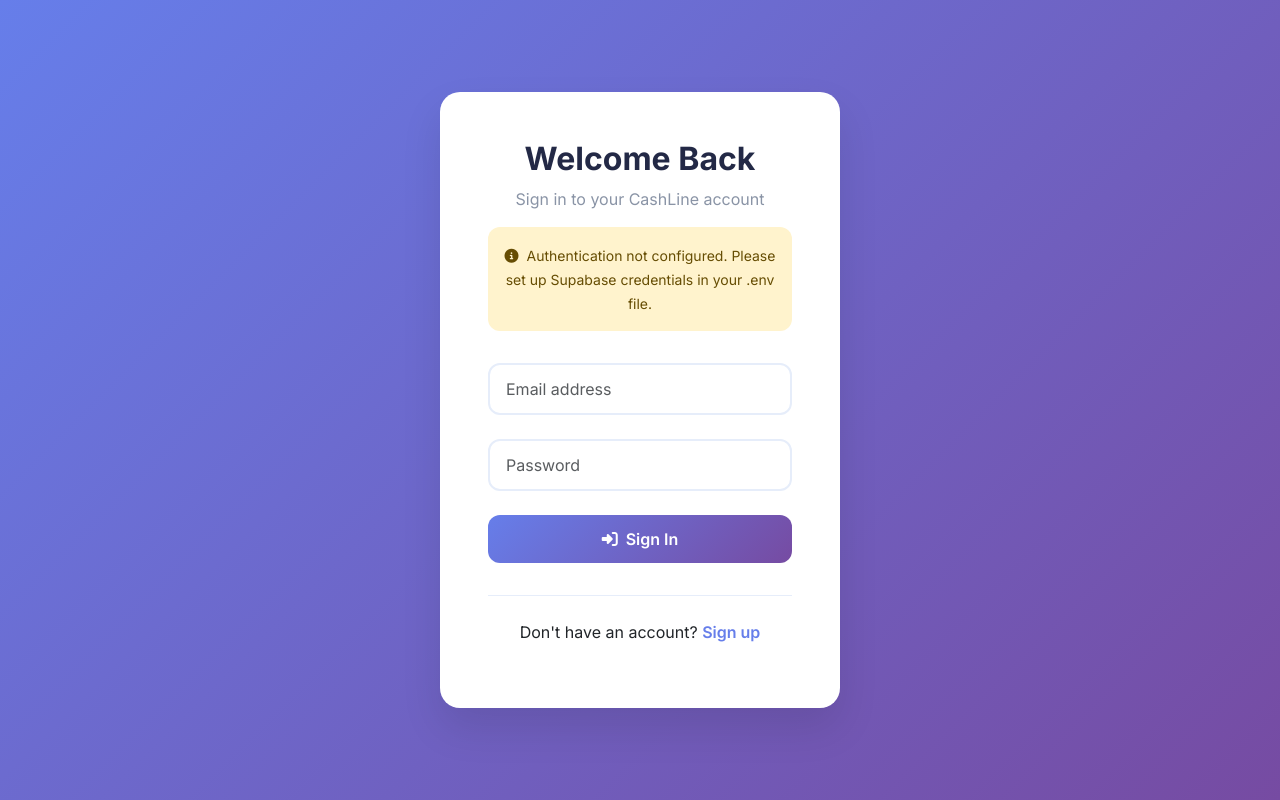
After one commit to gus-droid/Budgeting, a Flask app: page /login in a window 1280 px wide. The commit adds this page. Run offline with Flask 3, Linux system fonts and the light colour scheme.

Commit message:
Updated login/signup

```diff
--- a/BudgetingWeb/app.py
+++ b/BudgetingWeb/app.py
@@ -1,4 +1,4 @@
-from flask import Flask, render_template, request, redirect, url_for, session, jsonify
+from flask import Flask, render_template, request, redirect, url_for, session, jsonify, session, flash
 import os
 from datetime import datetime
 from db import db_operations
@@ -7,10 +7,23 @@
 from db import investments as investments_db
 from db.database import reset_db
 import json
-from functools import lru_cache
+from functools import lru_cache, wraps
+from supabase import create_client, Client
+
 
 # Load environment variables from .env if present
 load_dotenv(dotenv_path=os.path.join(os.path.dirname(__file__), '.env'))
+
+# Supabase
+SUPABASE_URL = os.environ.get("SUPABASE_URL")
+SUPABASE_KEY = os.environ.get("SUPABASE_KEY")
+
+# Initialize Supabase client only if credentials are provided
+if SUPABASE_URL and SUPABASE_KEY:
+    supabase: Client = create_client(SUPABASE_URL, SUPABASE_KEY)
+else:
+    supabase = None
+
 
 app = Flask(__name__)
 app.secret_key = os.environ.get('SECRET_KEY', 'your_secret_key')
@@ -20,6 +33,15 @@
 now = datetime.now()
 CURRENT_MONTH = now.strftime('%B')
 CURRENT_YEAR = now.year
+
+# Authentication decorator
+def login_required(f):
+    @wraps(f)
+    def decorated_function(*args, **kwargs):
+        if 'user' not in session:
+            return redirect(url_for('login'))
+        return f(*args, **kwargs)
+    return decorated_function
 
 # Demo data
 DEMO_BUDGETS = [
@@ -165,16 +187,97 @@
     return "\n".join(summary_lines)
 
 @app.route('/demo')
+@login_required
 def demo_mode():
     session['demo_mode'] = True
     return redirect(url_for('dashboard'))
 
 @app.route('/exit_demo')
+@login_required
 def exit_demo():
     session.pop('demo_mode', None)
     return redirect(url_for('dashboard'))
 
 @app.route('/')
+def index():
+    # If Supabase is not configured, redirect to demo mode
+    if not supabase:
+        session['demo_mode'] = True
+        return redirect(url_for('dashboard'))
+
+    # Redirect to login if not authenticated, otherwise to dashboard
+    if 'user' not in session:
+        return redirect(url_for('login'))
+    return redirect(url_for('dashboard'))
+
+@app.route('/login', methods=['GET', 'POST'])
+def login():
+    if request.method == 'GET':
+        return render_template('login.html', supabase_configured=bool(supabase))
+
+    if request.method == 'POST':
+        email = request.form["email"]
+        password = request.form["password"]
+
+        # Check if Supabase is configured
+        if not supabase:
+            flash('Authentication is not configured. Please set up Supabase credentials.', 'error')
+            return render_template('login.html')
+
+        try:
+            response = supabase.auth.sign_in_with_password({
+                "email": email,
+                "password": password,
+            })
+
+            user = response.user
+            if user:
+                session["user"] = user.email
+                session["user_id"] = user.id
+                flash('Login successful!', 'success')
+                return redirect(url_for('dashboard'))
+            else:
+                flash('Login failed. Check your credentials.', 'error')
+                return render_template('login.html')
+
+        except Exception as e:
+            flash(f'Login error: {str(e)}', 'error')
+            return render_template('login.html')
+
+@app.route('/register', methods=['GET', 'POST'])
+def register():
+    if request.method == 'GET':
+        return render_template('register.html', supabase_configured=bool(supabase))
+
+    if request.method == 'POST':
+        email = request.form["email"]
+        password = request.form["password"]
+
+        # Check if Supabase is configured
+        if not supabase:
+            flash('Authentication is not configured. Please set up Supabase credentials.', 'error')
+            return render_template('register.html')
+
+        try:
+            response = supabase.auth.sign_up({
+                "email": email,
+                "password": password,
+            })
+
+            user = response.user
+            if user:
+                flash('Registration successful! Please check your email to confirm your account.', 'success')
+                return redirect(url_for('login'))
+            else:
+                flash('Registration failed.', 'error')
+                return render_template('register.html')
+
+        except Exception as e:
+            flash(f'Registration error: {str(e)}', 'error')
+            return render_template('register.html')
+
+@app.route('/dashboard')
+@login_required
 def dashboard():
     # Always ensure currency and rate are set and up to date
     if 'currency' not in session:
@@ -249,6 +352,7 @@
     return render_template('dashboard.html', data=data, now=datetime.now(), goals=goals, recent_expenses=recent_expenses, investments_snapshot=investments_snapshot, get_currency_symbol=get_currency_symbol, CURRENCY_LIST=CURRENCY_LIST)
 
 @app.route('/onboarding', methods=['GET', 'POST'])
+@login_required
 def onboarding():
     message = None
     error = None
@@ -347,6 +451,7 @@
     return redirect(url_for('dashboard'))
 
 @app.route('/budget', methods=['GET', 'POST'])
+@login_required
 def budget():
     message = None
     if session.get('demo_mode'):
@@ -365,6 +470,7 @@
     return render_template('budget.html', budgets=budgets, message=message, budget_categories=[c[1] for c in categories], category_colors={c[1]: c[2] for c in categories})
 
 @app.route('/edit_budget/<int:budget_id>', methods=['GET', 'POST'])
+@login_required
 def edit_budget(budget_id):
     budget = next((b for b in db_operations.get_all_budgets() if b[0] == budget_id), None)
     categories = db_operations.get_all_categories()
@@ -379,11 +485,13 @@
     return render_template('budget.html', edit_budget=budget, budgets=[b for b in db_operations.get_all_budgets() if b[3] == CURRENT_MONTH and b[4] == CURRENT_YEAR], budget_categories=[c[1] for c in categories], category_colors={c[1]: c[2] for c in categories})
 
 @app.route('/delete_budget/<int:budget_id>', methods=['POST'])
+@login_required
 def delete_budget(budget_id):
     db_operations.delete_budget_by_id(budget_id)
     return redirect(url_for('budget'))
 
 @app.route('/expenses', methods=['GET', 'POST'])
+@login_required
 def expenses():
     message = None
     if session.get('demo_mode'):
@@ -408,6 +516,7 @@
     return render_template('expenses.html', expenses=expenses, message=message, budget_categories=budget_categories)
 
 @app.route('/edit_expense/<int:expense_id>', methods=['GET', 'POST'])
+@login_required
 def edit_expense(expense_id):
     expense = db_operations.get_expense_by_id(expense_id)
     if not expense:
@@ -426,11 +535,13 @@
     return render_template('edit_expense.html', expense=expense, budget_categories=budget_categories)
 
 @app.route('/delete_expense/<int:expense_id>', methods=['POST'])
+@login_required
 def delete_expense(expense_id):
     db_operations.delete_expense_by_id(expense_id)
     return redirect(url_for('expenses'))
 
 @app.route('/advice', methods=['GET', 'POST'])
+@login_required
 def advice():
     ai_response = None
     error = None
@@ -476,6 +587,7 @@
     return render_template('advice.html', ai_response=ai_response, error=error)
 
 @app.route('/advice/chat', methods=['POST'])
+@login_required
 def advice_chat():
     data = request.get_json()
     question = data.get('question')
@@ -520,6 +632,7 @@
         return jsonify({'error': f'Error connecting to Gemini API: {e}'}), 500
 
 @app.route('/investments')
+@login_required
 def investments():
     if session.get('demo_mode'):
         investments = DEMO_INVESTMENTS
@@ -541,6 +654,7 @@
     return render_template('investments.html', details=details, total=total)
 
 @app.route('/investments/add', methods=['GET', 'POST'])
+@login_required
 def add_investment():
     message = None
     error = None
@@ -560,6 +674,7 @@
     return render_template('add_investment.html', message=message, error=error)
 
 @app.route('/goals')
+@login_required
 def goals():
     if session.get('demo_mode'):
         return render_template('goals.html', goals=DEMO_GOALS)
@@ -567,6 +682,7 @@
     return render_template('goals.html', goals=goals)
 
 @app.route('/goals/add', methods=['GET', 'POST'])
+@login_required
 def add_goal():
     message = None
     error = None
@@ -584,6 +700,7 @@
     return render_template('add_goal.html', message=message, error=error)
 
 @app.route('/goals/edit/<int:goal_id>', methods=['GET', 'POST'])
+@login_required
 def edit_goal(goal_id):
     goal = db_operations.get_goal_by_id(goal_id)
     if not goal:
@@ -604,19 +721,33 @@
     return render_template('edit_goal.html', goal=goal, message=message, error=error)
 
 @app.route('/goals/delete/<int:goal_id>', methods=['POST'])
+@login_required
 def delete_goal(goal_id):
     db_operations.delete_goal(goal_id)
     return redirect(url_for('goals'))
 
 @app.route('/reset_db')
+@login_required
 def reset_db_route():
     reset_db()
     return 'Database has been reset. All data cleared and default categories restored.'
 
 @app.route('/reset_budget', methods=['POST'])
+@login_required
 def reset_budget():
     reset_db()
     return redirect(url_for('onboarding'))
 
+
+
+@app.route("/logout")
+def logout():
+    session.pop("user", None)
+    session.pop("user_id", None)
+    flash('You have been logged out.', 'info')
+    return redirect(url_for('login'))
+
+
+
 if __name__ == '__main__':
     app.run(debug=True, port=5001)
--- /dev/null
+++ b/BudgetingWeb/templates/login.html
@@ -0,0 +1,144 @@
+<!DOCTYPE html>
+<html lang="en">
+<head>
+    <meta charset="UTF-8">
+    <meta name="viewport" content="width=device-width, initial-scale=1.0">
+    <title>Login - CashLine</title>
+    <link rel="stylesheet" href="https://cdn.jsdelivr.net/npm/bootstrap@5.3.2/dist/css/bootstrap.min.css">
+    <link rel="stylesheet" href="https://cdnjs.cloudflare.com/ajax/libs/font-awesome/6.4.2/css/all.min.css">
+    <link href="https://fonts.googleapis.com/css2?family=Inter:wght@400;600;700&display=swap" rel="stylesheet">
+    <style>
+        body {
+            background: linear-gradient(135deg, #667eea 0%, #764ba2 100%);
+            min-height: 100vh;
+            font-family: 'Inter', sans-serif;
+            display: flex;
+            align-items: center;
+            justify-content: center;
+        }
+        .auth-container {
+            background: white;
+            border-radius: 20px;
+            box-shadow: 0 20px 40px rgba(0,0,0,0.1);
+            padding: 3rem;
+            width: 100%;
+            max-width: 400px;
+            margin: 2rem;
+        }
+        .auth-header {
+            text-align: center;
+            margin-bottom: 2rem;
+        }
+        .auth-header h1 {
+            color: #232946;
+            font-weight: 700;
+            font-size: 2rem;
+            margin-bottom: 0.5rem;
+        }
+        .auth-header p {
+            color: #8a94a6;
+            font-size: 1rem;
+        }
+        .form-group {
+            margin-bottom: 1.5rem;
+        }
+        .form-control {
+            border: 2px solid #e6edfa;
+            border-radius: 12px;
+            padding: 0.75rem 1rem;
+            font-size: 1rem;
+            transition: all 0.3s ease;
+        }
+        .form-control:focus {
+            border-color: #667eea;
+            box-shadow: 0 0 0 0.2rem rgba(102, 126, 234, 0.25);
+        }
+        .btn-primary {
+            background: linear-gradient(135deg, #667eea 0%, #764ba2 100%);
+            border: none;
+            border-radius: 12px;
+            padding: 0.75rem 1rem;
+            font-weight: 600;
+            font-size: 1rem;
+            width: 100%;
+            transition: all 0.3s ease;
+        }
+        .btn-primary:hover {
+            transform: translateY(-2px);
+            box-shadow: 0 10px 20px rgba(102, 126, 234, 0.3);
+        }
+        .auth-footer {
+            text-align: center;
+            margin-top: 2rem;
+            padding-top: 1.5rem;
+            border-top: 1px solid #e6edfa;
+        }
+        .auth-footer a {
+            color: #667eea;
+            text-decoration: none;
+            font-weight: 600;
+        }
+        .auth-footer a:hover {
+            text-decoration: underline;
+        }
+        .alert {
+            border-radius: 12px;
+            border: none;
+            margin-bottom: 1.5rem;
+        }
+        .alert-success {
+            background-color: #d4edda;
+            color: #155724;
+        }
+        .alert-error {
+            background-color: #f8d7da;
+            color: #721c24;
+        }
+        .alert-info {
+            background-color: #d1ecf1;
+            color: #0c5460;
+        }
+    </style>
+</head>
+<body>
+    <div class="auth-container">
+        <div class="auth-header">
+            <h1>Welcome Back</h1>
+            <p>Sign in to your CashLine account</p>
+            {% if not supabase_configured %}
+            <div class="alert alert-warning mt-3">
+                <small><i class="fas fa-info-circle me-2"></i>Authentication not configured. Please set up Supabase credentials in your .env file.</small>
+            </div>
+            {% endif %}
+        </div>
+
+        {% with messages = get_flashed_messages(with_categories=true) %}
+            {% if messages %}
+                {% for category, message in messages %}
+                    <div class="alert alert-{{ 'error' if category == 'error' else category }}">
+                        {{ message }}
+                    </div>
+                {% endfor %}
+            {% endif %}
+        {% endwith %}
+
+        <form method="POST" action="{{ url_for('login') }}">
+            <div class="form-group">
+                <input type="email" name="email" class="form-control" placeholder="Email address" required>
+            </div>
+            <div class="form-group">
+                <input type="password" name="password" class="form-control" placeholder="Password" required>
+            </div>
+            <button type="submit" class="btn btn-primary">
+                <i class="fas fa-sign-in-alt me-2"></i>Sign In
+            </button>
+        </form>
+
+        <div class="auth-footer">
+            <p>Don't have an account? <a href="{{ url_for('register') }}">Sign up</a></p>
+        </div>
+    </div>
+
+    <script src="https://cdn.jsdelivr.net/npm/bootstrap@5.3.2/dist/js/bootstrap.bundle.min.js"></script>
+</body>
+</html>
```
Also changed, not shown: BudgetingWeb/requirements.txt (+5 -2 lines), BudgetingWeb/templates/base.html (+18 -1 lines), BudgetingWeb/templates/register.html (added, +144 -0 lines), BudgetingWeb/db/personal_finance.db.
